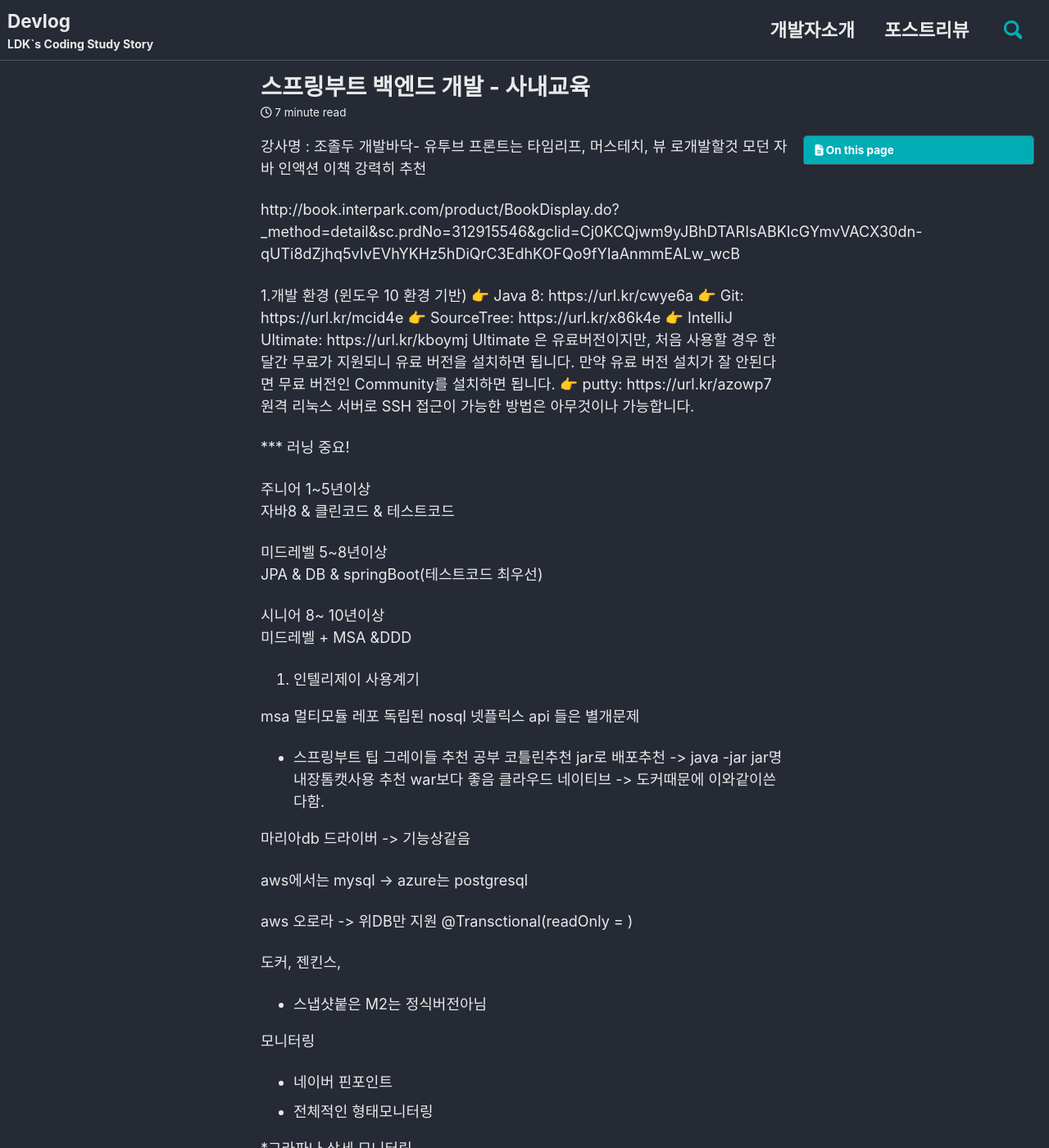
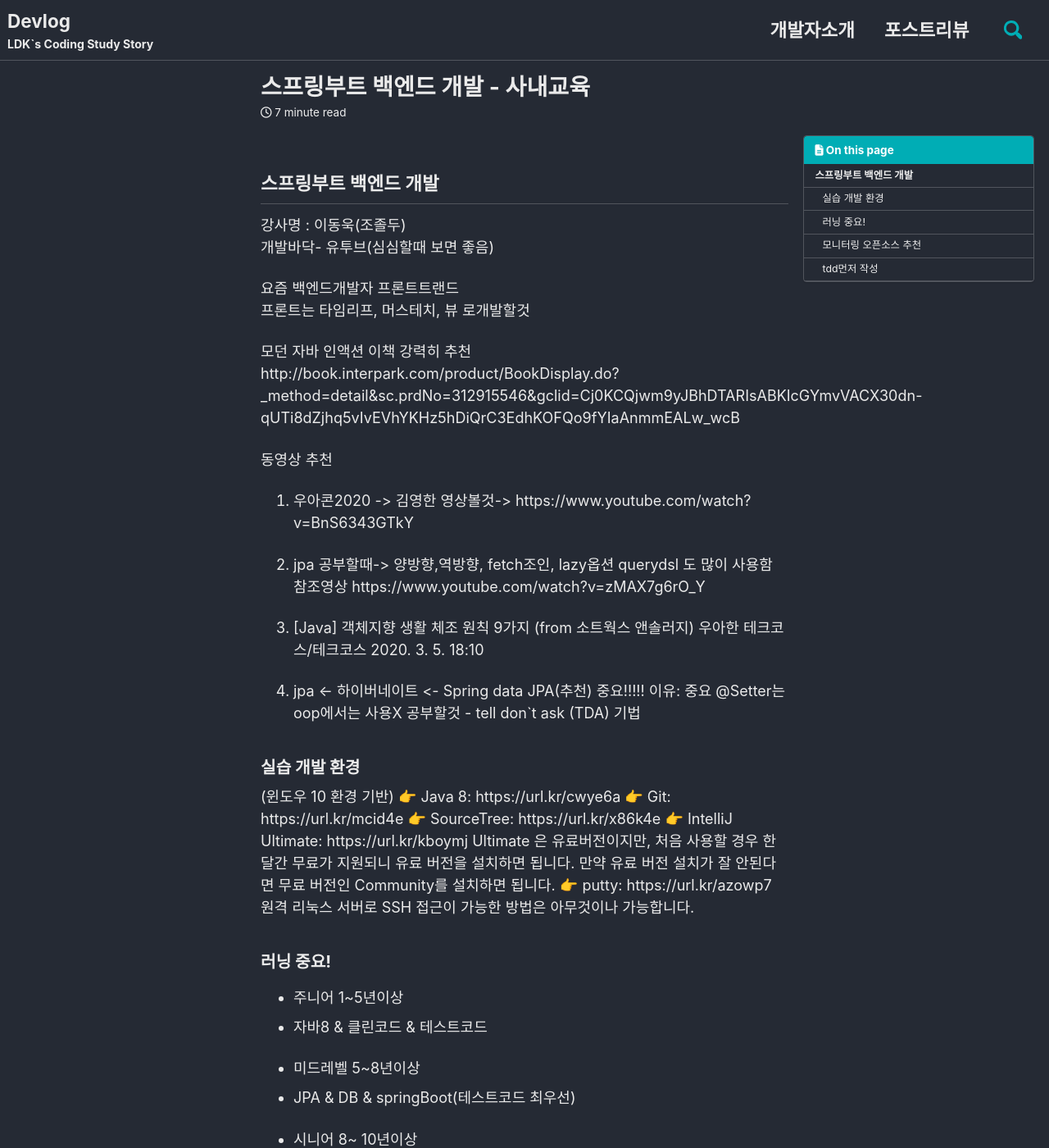
Before and after one commit to ldk-hub/ldk-hub.github.io, a Jekyll site: the page built from _posts/2021-07-12-company_study.md, in a window 1280 px wide and 1400 px high. Shown: the whole window at 82% size. Built offline with Jekyll 4.4.1, drawn with Linux system fonts in a browser that asks for light colours; cached includes are drawn as plain includes; nearby versions of some CDN libraries; a script that is not in the unit is left out; comment, search, counter and statistics services are not loaded; some of the changed text lies outside the part shown.

Commit message:
Update 2021-07-12-company_study.md

````diff
--- a/_posts/2021-07-12-company_study.md
+++ b/_posts/2021-07-12-company_study.md
@@ -17,14 +17,34 @@ draft: "no"
 toc: true
 ---
 
-강사명 : 조졸두
-개발바닥- 유투브
+## 스프링부트 백엔드 개발
+
+강사명 : 이동욱(조졸두)
+개발바닥- 유투브(심심할때 보면 좋음)
+
+요즘 백엔드개발자 프론트트랜드
 프론트는 타임리프, 머스테치, 뷰 로개발할것
+
 모던 자바 인액션 이책 강력히 추천
-
 http://book.interpark.com/product/BookDisplay.do?_method=detail&sc.prdNo=312915546&gclid=Cj0KCQjwm9yJBhDTARIsABKIcGYmvVACX30dn-qUTi8dZjhq5vIvEVhYKHz5hDiQrC3EdhKOFQo9fYIaAnmmEALw_wcB
 
-1.개발 환경
+동영상 추천
+1. 우아콘2020 -> 김영한 영상볼것-> https://www.youtube.com/watch?v=BnS6343GTkY
+
+2. jpa 공부할때-> 양방향,역방향, fetch조인, lazy옵션 querydsl 도 많이 사용함
+참조영상
+https://www.youtube.com/watch?v=zMAX7g6rO_Y
+
+3. [Java] 객체지향 생활 체조 원칙 9가지 (from 소트웍스 앤솔러지)
+우아한 테크코스/테크코스 2020. 3. 5. 18:10
+
+4. jpa <- 하이버네이트 <- Spring data JPA(추천)
+중요!!!!! 이유: 중요 @Setter는 oop에서는 사용X
+공부할것 - tell don`t ask (TDA) 기법
+
+
+
+### 실습 개발 환경
 (윈도우 10 환경 기반)
 👉 Java 8: https://url.kr/cwye6a
 👉 Git: https://url.kr/mcid4e
@@ -35,54 +55,33 @@ http://book.interpark.com/product/BookDisplay.do?_method=detail&sc.prdNo=3129155
 👉 putty: https://url.kr/azowp7
      원격 리눅스 서버로 SSH 접근이 가능한 방법은 아무것이나 가능합니다.
 
+### 러닝 중요!
+ - 주니어 1~5년이상
+ - 자바8 & 클린코드 & 테스트코드
 
-*** 러닝 중요!
+ - 미드레벨 5~8년이상
+ - JPA & DB & springBoot(테스트코드 최우선)
 
-주니어 1~5년이상
-자바8 & 클린코드 & 테스트코드
-
-미드레벨 5~8년이상
-JPA & DB & springBoot(테스트코드 최우선)
-
-시니어 8~ 10년이상
-미드레벨 + MSA &DDD
-
+ - 시니어 8~ 10년이상
+ - 미드레벨 + MSA &DDD
 
 
 1. 인텔리제이 사용계기
-
-msa
-멀티모듈 레포
-독립된 nosql
-넷플릭스 api 들은 별개문제
+msa, 멀티모듈 레포, 독립된 nosql, 넷플릭스 api 들은 별개문제
 
  - 스프링부트 팁
-그레이들 추천 공부
-코틀린추천
+그레이들 추천 공부, 코틀린추천
 jar로 배포추천 -> java -jar jar명 내장톰캣사용  추천 war보다 좋음
 클라우드 네이티브 -> 도커때문에 이와같이쓴다함.
-
-
 마리아db 드라이버 -> 기능상같음
 
 
 aws에서는  mysql -> azure는 postgresql
+aws 오로라 -> 위DB만 지원
 
-aws 오로라 -> 위DB만 지원
 @Transctional(readOnly = )
 
-
-
-
-
-
-
-도커, 젠킨스,
-
- - 스냅샷붙은 M2는 정식버전아님
-
-
-모니터링
+### 모니터링 오픈소스 추천
 * 네이버 핀포인트
 - 전체적인 형태모니터링
 
@@ -103,13 +102,12 @@ implementation 'org.springframework.boot:spring-boot-starter-data-jpa'
 ```
 
 
-tdd먼저 작성
+### tdd먼저 작성
 
 좋은팁
 개인과제로 api 간의 롤백처리
 각각의 과정중 앞단 처리롤백
 주문의 연계처리 주문 -> 결제 -> 쿠폰 ->
-
 
 1. 한서비스 죽으면 처리 -> 비즈니스 오류발생 -> 특정모듈만에러발생
 2. 오류 처리발생-> 서비스오류 우회로직 서비스 ->
@@ -117,45 +115,19 @@ tdd먼저 작성
 책 추천
 마이크로서비스 도입 이렇게 한다.
 
-동영상 추천
-1. 우아콘2020 -> 김영한 영상볼것-> https://www.youtube.com/watch?v=BnS6343GTkY
 
 2. 프론트서버의 사실과 오해
 tps - 15000 -> 웹플럭스 구조
 
+2챕터 - TDD
 
-
-2챕터는 TDD
-
-
-3챕터는 jpa
-
-jpa <- 하이버네이트 <- Spring data JPA(추천)
-
-
-중요!!!!! 이유: 중요 @Setter는 oop에서는 사용X
-공부할것 - tell don`t ask (TDA) 기법
-
-
-
-
-
-jpa 공부할때-> 양방향,역방향, fetch조인, lazy옵션 querydsl 도 많이 사용함
-참조영상
-https://www.youtube.com/watch?v=zMAX7g6rO_Y
-
-
-
-[Java] 객체지향 생활 체조 원칙 9가지 (from 소트웍스 앤솔러지)
-우아한 테크코스/테크코스 2020. 3. 5. 18:10
-
+3챕터 - jpa
 
 1. 한 메서드에 오직 한 단계의 들여쓰기만 한다.
  한 메서드에 들여쓰기가 여러 개 존재한다면, 해당 메서드는 여러가지 일을 하고 있다고 봐도 무관하다.
+ 메서드는 맡은 일이 적을수록(잘게 쪼갤수록), 재사용성이 높고 디버깅도 용이하다.
+ 대충 아래와 같이 나눈다면, 메서드명을 통해 조금 더 직관적이면서도 나뉜 메서드를 다른데서도 재사용 가능한 코드가 된다.
 
- 메서드는 맡은 일이 적을수록(잘게 쪼갤수록), 재사용성이 높고 디버깅도 용이하다.
-
- 대충 아래와 같이 나눈다면, 메서드명을 통해 조금 더 직관적이면서도 나뉜 메서드를 다른데서도 재사용 가능한 코드가 된다.
 ```
 public class JamieObject {
 
@@ -198,6 +170,8 @@ public class JamieObject {
     }
 }
 ```
+
+
 2. else 키워드를 쓰지 않는다.
  조건문은 복제의 원인이 되기도 함 / 가독성도 좋지 않음
 
@@ -206,6 +180,7 @@ public class JamieObject {
 - 상태에 대한 분기가 몇 군데 걸쳐 중복돼 있을 때 Strategy 패턴은 특히 유용
 
  간단한 경우엔 guard clause(보호 구문) 사용 : if에 return을 쓸 것(early return) - 단, 많이 쓰면 간결함을 해칠 수 있음
+
 ```
 public class JamieObject {
 
@@ -234,10 +209,13 @@ public class JamieObject {
 }
 
 ```
+
+
 3. 모든 원시값과 문자열을 포장(wrap)한다.
  원시형 변수로는 컴파일러가 의미적으로 맞는 프ㅇ로그램 작성을 안내할 수 없다(예 - 년도에 대한 유효성 검사). 포장한 객체로라면 아주 사소하더라도 컴파일러와 개발자에게 해당 값이 어떤 값이며 왜 쓰는지에 대해 정보를 전달할 수 있다.
 
  또한 시간이나 돈처럼 작은 단위를 포장한 객체의 경우엔, 행위(메서드)를 놓을 곳을 마련해준다.
+
 ```
 public class JamieMoney {
 
@@ -262,20 +240,16 @@ public class JamieMoney {
     }
 }
 ```
+
 4. 한 줄에 점을 하나만 찍는다.
  (스트림 등 체이닝하는 일부를 제외)
+ 어느 코드 한 곳에서 점이 둘 이상 있다면, 해당 부분을 다시 리팩토링 해야 함
+- 어쩌면 다른 두 개의 객체를 동시 조작하고 있는 것일 수도 있음
+ 디미터(Demeter)의 법칙 : "친구하고만 대화하라"
+ 자신 소유의 객체, 자신이 생성한 객체, 그리고 누군가 준(파라미터로) 객체에만 메시지를 보낼 것
+- 그렇지 않을 경우, 다른 객체에 너무 깊숙이 관여하게 됨 : 캡슐화를 어기는 것
+ 메시지를 받는 객체는 자신의 속을 오픈하기보다는, 작업을 해주도록 해야 함
 
- 어느 코드 한 곳에서 점이 둘 이상 있다면, 해당 부분을 다시 리팩토링 해야 함
-
-- 어쩌면 다른 두 개의 객체를 동시 조작하고 있는 것일 수도 있음
-
- 디미터(Demeter)의 법칙 : "친구하고만 대화하라"
-
- 자신 소유의 객체, 자신이 생성한 객체, 그리고 누군가 준(파라미터로) 객체에만 메시지를 보낼 것
-
-- 그렇지 않을 경우, 다른 객체에 너무 깊숙이 관여하게 됨 : 캡슐화를 어기는 것
-
- 메시지를 받는 객체는 자신의 속을 오픈하기보다는, 작업을 해주도록 해야 함
 
 ```
 public class JamieObject {
````
Also changed, not shown: other parts of _posts/2021-07-12-company_study.md (+1 -1 lines).
